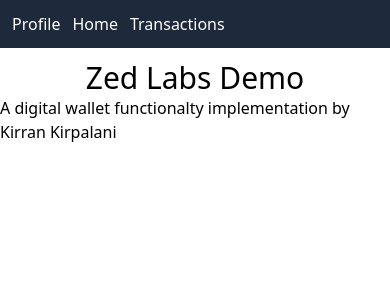
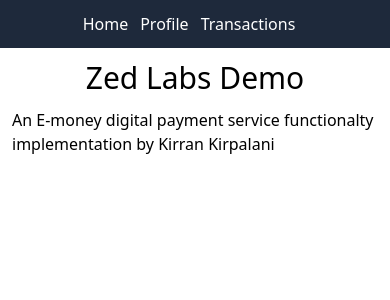
Before and after one commit to kirran01/zed2, a Next.js app: page / in a window 390 px wide. Shown: the top 300 px of the page. Built offline with nearby package versions, Linux system fonts and the light colour scheme.

Commit message:
style adjustments, MUI icons, mobile styles

```diff
--- a/components/nav.jsx
+++ b/components/nav.jsx
@@ -3,13 +3,13 @@ import Link from 'next/link';
 
 const Nav = () => {
     return (
-        <nav className='bg-slate-800 text-white p-3 mb-3'>
+        <nav className='bg-slate-800 text-white p-3 mb-3 flex justify-center lg:justify-start md:justify-start'>
             <ul className='flex'>
                 <li className='mr-3'>
-                    <Link href="/user/page">Profile</Link>
+                    <Link href="/">Home</Link>
                 </li>
                 <li className='mr-3'>
-                    <Link href="/">Home</Link>
+                    <Link href="/user/page">Profile</Link>
                 </li>
                 <li className='mr-3'>
                     <Link href="/transaction/page">Transactions</Link>
--- a/package.json
+++ b/package.json
@@ -9,6 +9,10 @@
     "lint": "next lint"
   },
   "dependencies": {
+    "@emotion/react": "^11.10.6",
+    "@emotion/styled": "^11.10.6",
+    "@mui/icons-material": "^5.11.16",
+    "@mui/material": "^5.12.0",
     "autoprefixer": "10.4.14",
     "axios": "^1.3.5",
     "dotenv": "^16.0.3",
--- a/pages/index.js
+++ b/pages/index.js
@@ -7,7 +7,7 @@ export default function Home() {
   return (
     <div className="flex flex-col items-center">
       <p className="text-3xl">Zed Labs Demo</p>
-      <p>A digital wallet functionalty implementation by Kirran Kirpalani</p>
+      <p className="m-3">An E-money digital payment service functionalty implementation by Kirran Kirpalani</p>
     </div>
   );
 }
--- a/pages/transaction/page.js
+++ b/pages/transaction/page.js
@@ -33,7 +33,7 @@ function TransactionPage({ data }) {
   return (
     <div className="p-3 flex flex-col items-center justify-center">
       <p className="text-3xl text-center my-2">Transactions</p>
-      <p className="text-xl my-2">Balance: {balance.toLocaleString()}</p>
+      <p className="text-xl m-3">Balance: {balance.toLocaleString()}</p>
       <div className="bg-slate-50">
         {combinedTransactions.map((transaction) => (
           <div
--- a/pages/user/page.js
+++ b/pages/user/page.js
@@ -1,5 +1,6 @@
 import fetchData from "../../components/userinfo";
 import React from "react";
+import AccountCircleIcon from '@mui/icons-material/AccountCircle';
 
 export async function getServerSideProps() {
   const data = await fetchData();
@@ -16,6 +17,7 @@ function userPage({ data }) {
   return (
     <div className="flex flex-col items-center">
       <h1 className="text-3xl text-center">User Profile</h1>
+      <AccountCircleIcon sx={{ fontSize: 80, margin:3 }}/>
       <table className="border-collapse border-2 border-black m-5 p-5 rounded-lg">
         <tbody>
           {filteredUsers.map((user) => (
```
Also changed, not shown: 1 other file (tests, documents, lock files or other folders).
